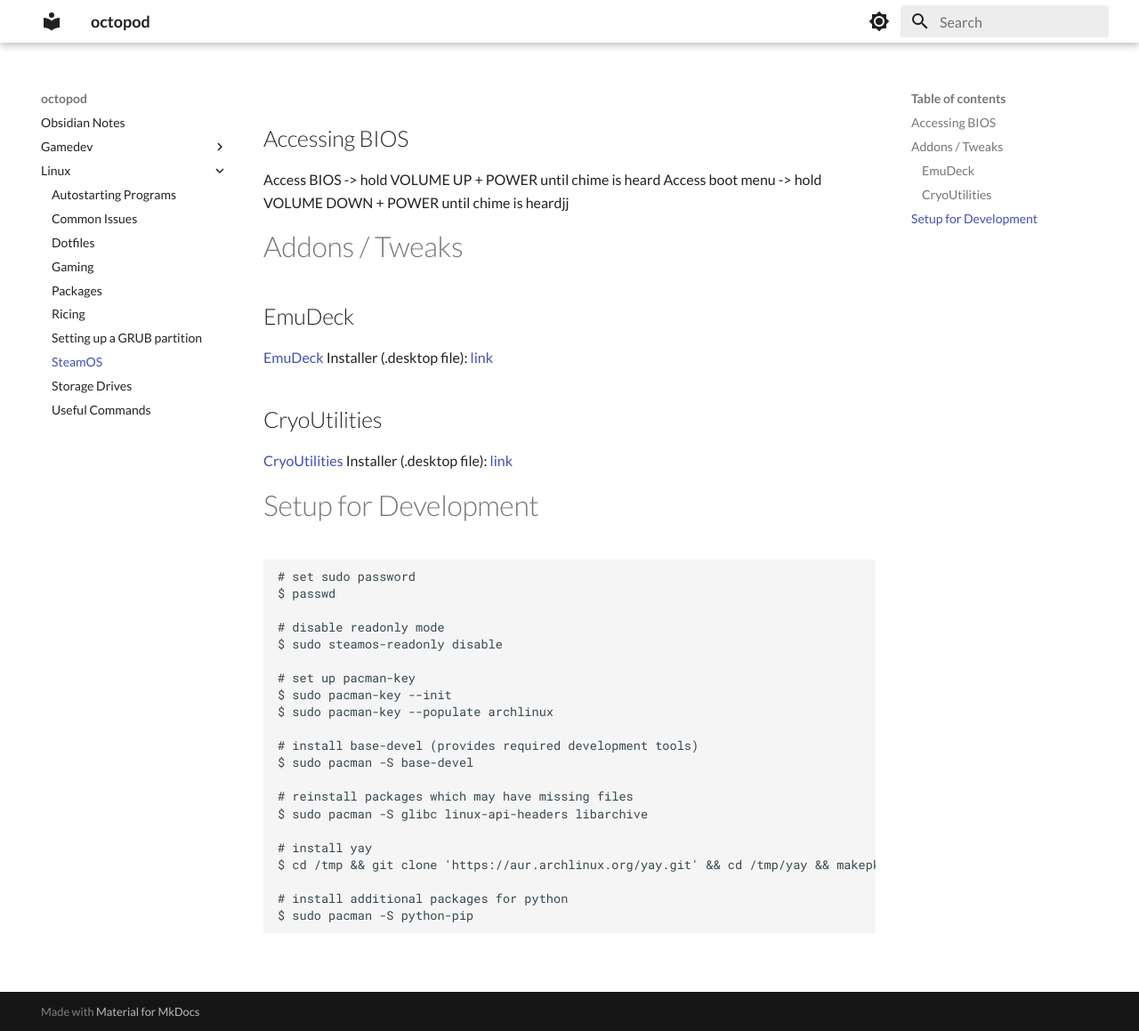
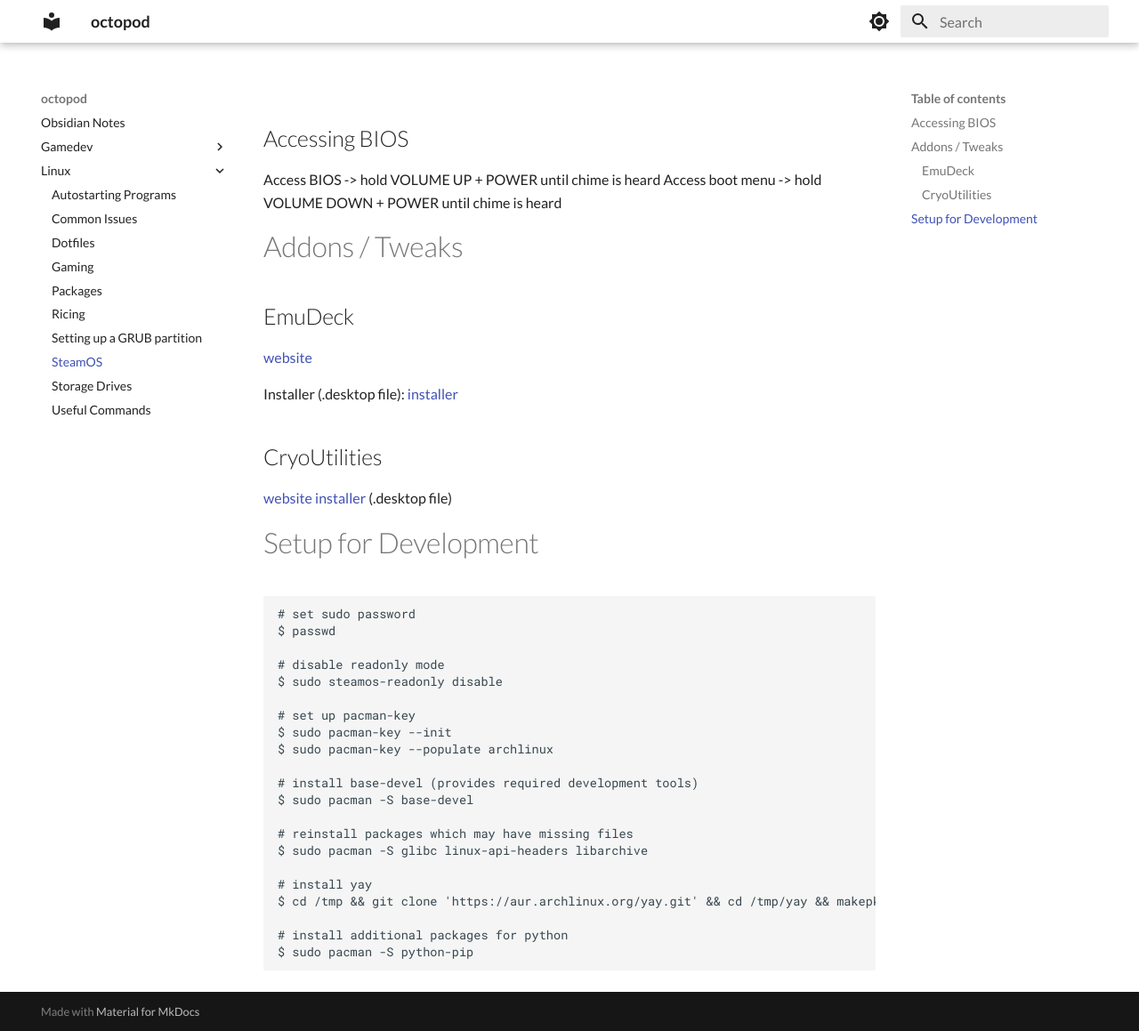
Before and after one commit to bakana808/mkdocs, an MkDocs documentation site: the page built from docs/linux/SteamOS.md, in a window 1280 px wide and 1159 px high. Shown: the whole window at 89% size. Built offline with MkDocs 1.6.1 and Material for MkDocs 9.7.7, drawn with Linux system fonts in a browser that asks for light colours.

Commit message:
vault backup: 2023-04-09 02:04:22

````diff
--- a/docs/linux/SteamOS.md
+++ b/docs/linux/SteamOS.md
@@ -1,13 +1,14 @@
 ## Accessing BIOS
 Access BIOS -> hold VOLUME UP + POWER until chime is heard
-Access boot menu -> hold VOLUME DOWN + POWER until chime is heardjj
+Access boot menu -> hold VOLUME DOWN + POWER until chime is heard
+
 # Addons / Tweaks
 ## EmuDeck
-[EmuDeck](https://www.emudeck.com/)
-Installer (.desktop file): [link](https://www.emudeck.com/EmuDeck.desktop)
+[website](https://www.emudeck.com/)
+
+Installer (.desktop file): [installer](https://www.emudeck.com/EmuDeck.desktop)
 ## CryoUtilities
-[CryoUtilities](https://github.com/CryoByte33/steam-deck-utilities)
-Installer (.desktop file): [link](https://raw.githubusercontent.com/CryoByte33/steam-deck-utilities/main/InstallCryoUtilities.desktop)
+[website](https://github.com/CryoByte33/steam-deck-utilities) [installer](https://raw.githubusercontent.com/CryoByte33/steam-deck-utilities/main/InstallCryoUtilities.desktop) (.desktop file)
 # Setup for Development
 ```bash
 # set sudo password
````
Also changed, not shown: 1 other file.
